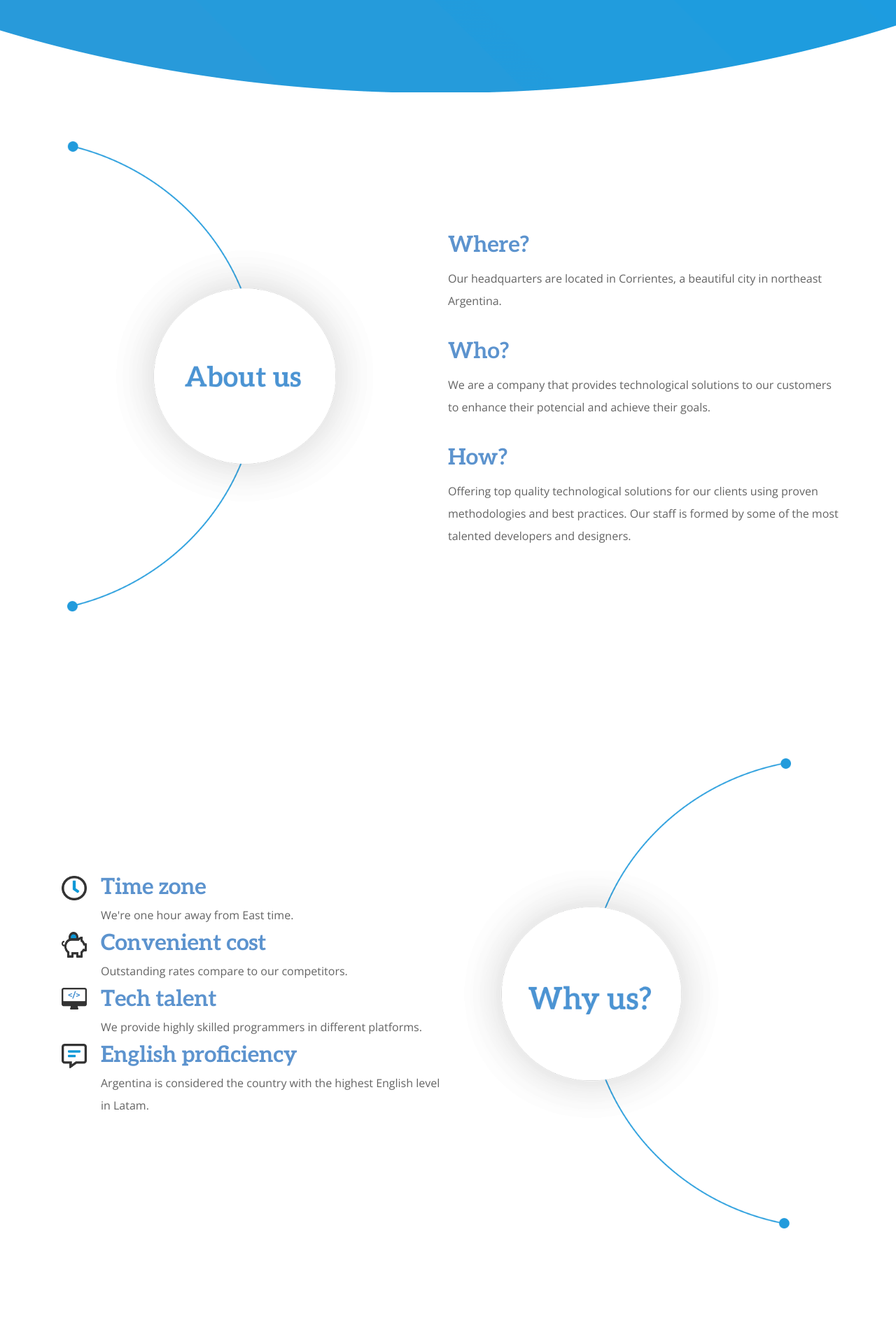
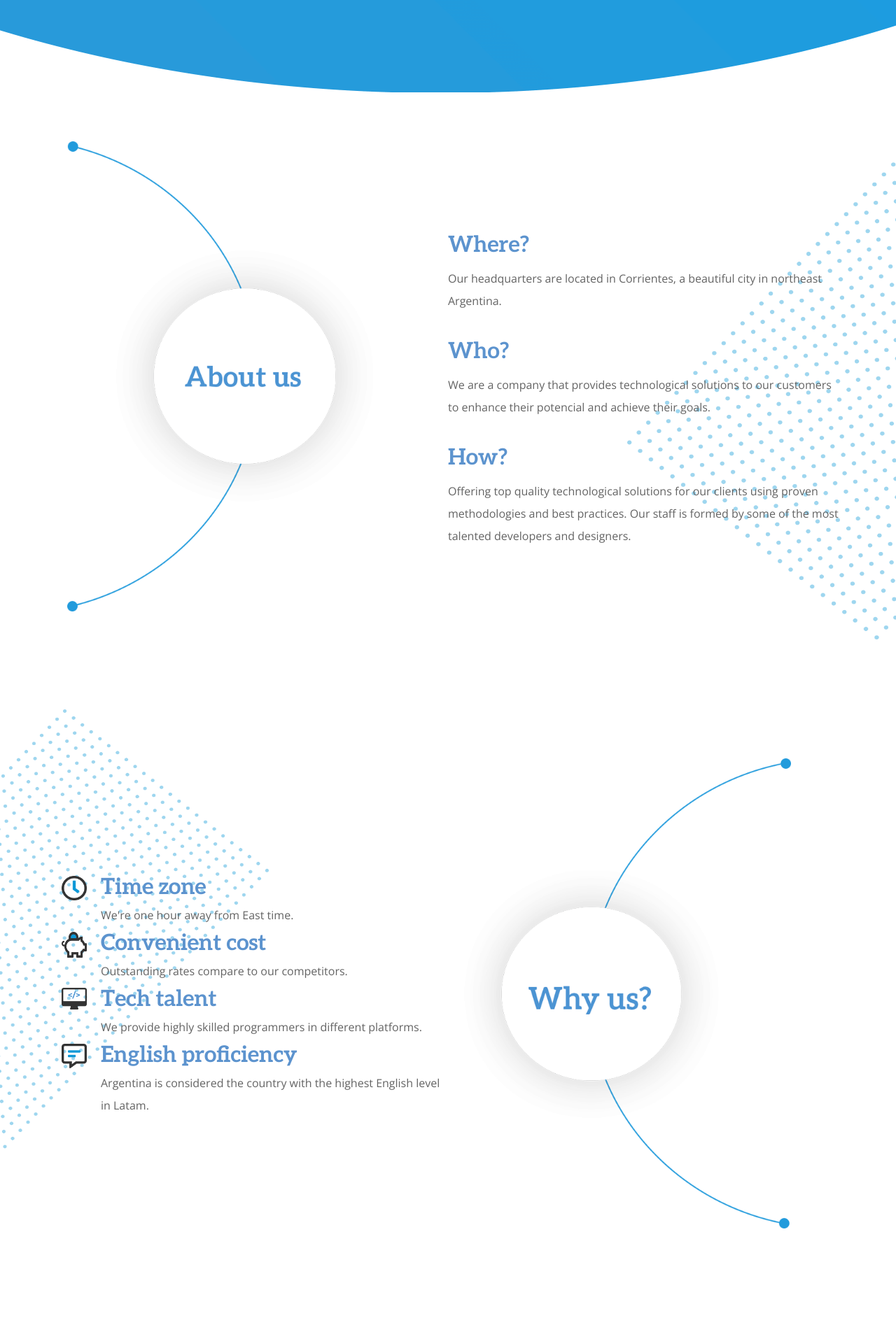
Before and after one commit to ignacioLiotti/test-1441654, a Next.js app: page / in a window 1280 px wide. Shown: the part 680-2574 px from the top of the page at 70% size. Built offline with nearby package versions, Linux system fonts and the light colour scheme; no server answers.

Commit message:
Added background images to About and Why section

```diff
--- a/tailwind.config.js
+++ b/tailwind.config.js
@@ -30,10 +30,15 @@ module.exports = {
       "montserrat": ["Montserrat"],
     },
     backgroundPosition: {
+      "right-center": "right center",
+      "left-center": "left center",
+      "left-top": "left top",
       "center-bottom": "center bottom",
       "initial": "initial"
     },
     backgroundImage: {
+      "about-section": "url('/images/about_overlay.png')",
+      "why-section": "url('/images/about_overlay2.png')",
       "hero-section": "url('/images/intro-bg.png')",
       "services-section": "url('/images/blue.png')",
       "technologies-section": "url('/images/about_overlay3.png')",
@@ -47,6 +52,7 @@ module.exports = {
       "size-45": "45%",
       "size-50-100": "50% 100%",
       "size-100-50": "100% 50%",
+      "size-30": "30% auto",
     },
     boxShadow: {
       "generic-card": "0px 10px 30px 0px rgba(1, 84, 85, 0.2)",
--- a/templates/AboutSection.jsx
+++ b/templates/AboutSection.jsx
@@ -3,7 +3,7 @@ import React from "react";
 function AboutSection({ strings }) {
   return (
     // TODO: add background image
-    <section className="w-full">
+    <section className="w-full bg-about-section bg-no-repeat bg-size-30 bg-right-center">
       <div
         className="sm:max-w-[34rem] md:max-w-[45rem] lg:max-w-[60rem] xl:max-w-6xl w-full mx-auto
         pt-[4.375rem] pb-[8.75rem]
--- a/templates/WhySection.jsx
+++ b/templates/WhySection.jsx
@@ -3,7 +3,7 @@ import React from "react";
 function WhySection({ strings }) {
   return (
     // TODO: add background image
-    <section className="w-full">
+    <section className="w-full bg-why-section bg-no-repeat bg-size-30 bg-left-top">
       <div
         className="sm:max-w-[34rem] md:max-w-[45rem] lg:max-w-[60rem] xl:max-w-6xl w-full mx-auto
         pt-[4.375rem] pb-[8.75rem]
```
Also changed, not shown: public/images/about_overlay2.png (added).
